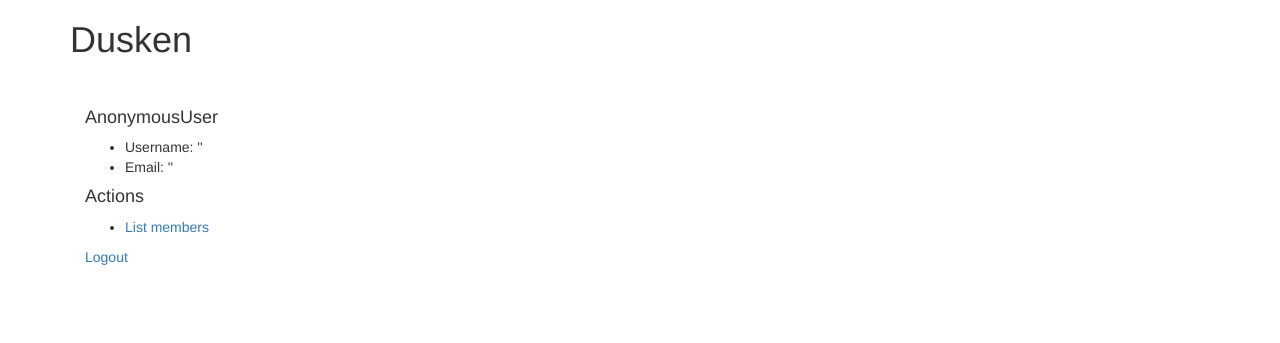
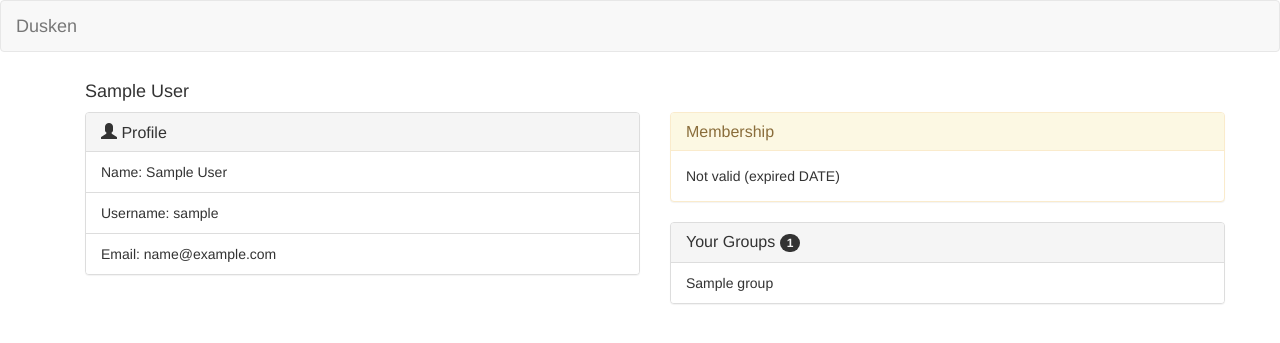
Before and after one commit to edb-gjengen/duskenweb, a Django app: template duskenweb/templates/profile.html in a window 1280 px wide. Shown: the top 343 px of the page. Run offline with Django 3.2, Linux system fonts and the light colour scheme; the template is opened without the code that fills it: most values are stand-ins (such as "Sample title", 1, 10 or a date in 2020); some libraries are stand-ins or nearby versions.

Commit message:
Work on profile page

```diff
--- a/duskenweb/templates/base.html
+++ b/duskenweb/templates/base.html
@@ -1,34 +1,26 @@
 <!doctype html>
 <html>
 <head>
-    <title>{{ title }}</title>
+<title>{% block title %}Dusken{% endblock %}</title>
     <meta charset="utf-8" />
     <meta name="viewport" content="width=device-width, initial-scale=1.0">
 
     <link rel="stylesheet" href="https://netdna.bootstrapcdn.com/bootstrap/3.0.2/css/bootstrap.min.css" type="text/css" />
     <link href="//cdnjs.cloudflare.com/ajax/libs/font-awesome/4.0.1/css/font-awesome.css" rel="stylesheet">
-    <link rel="stylesheet" href="/static/css/app.css" type="text/css" />
+    <link rel="stylesheet" href="{{ STATIC_URL }}css/app.css" type="text/css" />
 </head>
 <body>
-
-    <header class="title-header">
-        <div class="container">
-            <div class="row">
-                <div class="col-md-12">
-                    <h1>Dusken</h1>
-                </div>
-            </div>
-        </div>
-    </header>
+    {% block navigation %}
+        {% include "nav.html" %}
+    {% endblock %}
 
     <!-- Main content -->
     <div class="container">
-        {% block content %}
-        {% endblock %}
+        {% block content %}{% endblock %}
     </div>
 
     <script src="http://code.jquery.com/jquery-1.10.1.min.js"></script>
     <script src="http://netdna.bootstrapcdn.com/bootstrap/3.0.2/js/bootstrap.min.js"></script>
-    <script src="{{ STATIC_URL }}/js/dusken.js"></script>
-    <script src="{{ STATIC_URL }}/js/application.js"></script>
+    <script src="{{ STATIC_URL }}js/dusken.js"></script>
+    <script src="{{ STATIC_URL }}js/application.js"></script>
 </body>
--- /dev/null
+++ b/duskenweb/templates/nav.html
@@ -0,0 +1,31 @@
+<nav class="navbar navbar-default" role="navigation">
+    <!-- Brand and toggle get grouped for better mobile display -->
+    <div class="navbar-header">
+        {% if user.is_authenticated %}
+        <button type="button" class="navbar-toggle" data-toggle="collapse" data-target="#bs-example-navbar-collapse-1">
+            <span class="sr-only">Toggle navigation</span>
+            <span class="icon-bar"></span>
+            <span class="icon-bar"></span>
+            <span class="icon-bar"></span>
+        </button>
+        {% endif %}
+        <a class="navbar-brand" href="#">Dusken</a>
+    </div>
+
+    <!-- Collect the nav links, forms, and other content for toggling -->
+    <div class="collapse navbar-collapse" id="bs-example-navbar-collapse-1">
+        {% if user.is_authenticated %}
+        <ul class="nav navbar-nav navbar-right">
+            <li class="dropdown">
+            <a href="#" class="dropdown-toggle" data-toggle="dropdown">{{ user }} <b class="caret"></b></a>
+            <ul class="dropdown-menu">
+                <li><a href="{% url "profile" %}"><i class="glyphicon glyphicon-user"></i> Profile</a></li>
+                <li><a href="{% url "account" %}"><i class="glyphicon glyphicon-user"></i> Account</a></li>
+                <li class="divider"></li>
+                <li><a href="{% url "logout" %}"><i class="glyphicon glyphicon-log-out"></i> Logout</a></li>
+            </ul>
+            </li>
+        </ul>
+        {% endif %}
+    </div><!-- /.navbar-collapse -->
+</nav>
--- a/duskenweb/templates/profile.html
+++ b/duskenweb/templates/profile.html
@@ -1,22 +1,69 @@
 {% extends "base.html" %}
+{% block title %}Dusken - My profile{% endblock %}
 {% block content %}
 <div class="container">
     <div class="row">
         <div class="col-md-12">
-            <h4>{{user}}</h4>
-            <ul>
-                <li>Username: '{{user.username}}'</li>
-                <li>Email: '{{user.email}}'</li>
+            <h4>{{me.first_name}} {{me.last_name }}</h4>
+            <div class="row">
+                <div class="col-md-6">
+                    <div class="panel panel-default">
+                        <div class="panel-heading">
+                            <h3 class="panel-title"><i class="glyphicon glyphicon-user"></i> Profile</h3>
+                        </div>
+                        <ul class="list-group">
+                            <li class="list-group-item">Name: {{me.first_name}} {{me.last_name}}</li>
+                            <li class="list-group-item">Username: {{me.username}}</li>
+                            <li class="list-group-item">Email: {{me.email}}</li>
                         </ul>
-            <h4>Actions</h4>
+                    </div>
+                    {% if user.is_staff %}
+                    <div class="panel panel-default">
+                        <div class="panel-heading">
+                            <h3 class="panel-title"> Admin tasks</h3>
+                        </div>
+                        <div class="panel-body">
                             <ul>
                                 <li><a href="{% url 'members_list' %}">List members</a></li>
+                                <li><a href="/admin/">Django admin</a></li>
+                            </ul>
+                            <div class="">
+                            </div>
+                        </div>
+                    </div>
+                    {% endif %}
+                </div>
+                <div class="col-md-6">
+                    <div class="panel {% if me.has_valid_membership %}panel-success{%else%}panel-warning{%endif%}">
+                        <div class="panel-heading">
+                            <h3 class="panel-title">Membership</h3>
+                        </div>
+                        <div class="panel-body">
+                            {% if me.has_valid_membership %}
+                                {% for membership in me.memberships %}
+                                <i class="glyphicon glyphicon-ok"></i> Valid until {{ me.}}
+                                {% endfor %}
+                            {% else %}
+                                Not valid (expired DATE)
+                            {% endif %}
+                        </div>
+                    </div>
+                    <div class="panel panel-default">
+                        <div class="panel-heading">
+                            <h3 class="panel-title">Your Groups <span class="badge">{{ me.groups|length}}</span></h3>
+                        </div>
+                            {% if not me.groups %}
+                            No groups
+                            {% endif %}
+                            <ul class="list-group">
+                                {% for group in me.groups %}
+                                <li class="list-group-item">{{ group }}</li>
+                                {% endfor %}
                             </ul>
                     </div>
                 </div>
-    <div class="row">
-        <div class="col-md-12">
-            <a href="{% url 'logout' %}">Logout</a>
+            </div>
+
         </div>
     </div>
 </div>
--- a/duskenweb/templates/registration/logged_out.html
+++ b/duskenweb/templates/registration/logged_out.html
@@ -5,7 +5,7 @@
 {% block content %}
 <div class="row">
     <div class="col-md-12">
-        Du har blitt logget ut, vil du <a href="{% url "home" %}">logge inn</a> igjen?
+        Du har blitt logget ut, vil du <a href="{% url "login" %}">logge inn</a> igjen?
     </div>
 </div>
 {% endblock %}
```
Also changed, not shown: duskenweb/templates/index.html (+12 -0 lines), duskenweb/urls.py (+14 -11 lines), duskenweb/views.py (+27 -0 lines), duskenweb/templates/account.html (added). Lines whose indentation alone changed are shown as unchanged.
